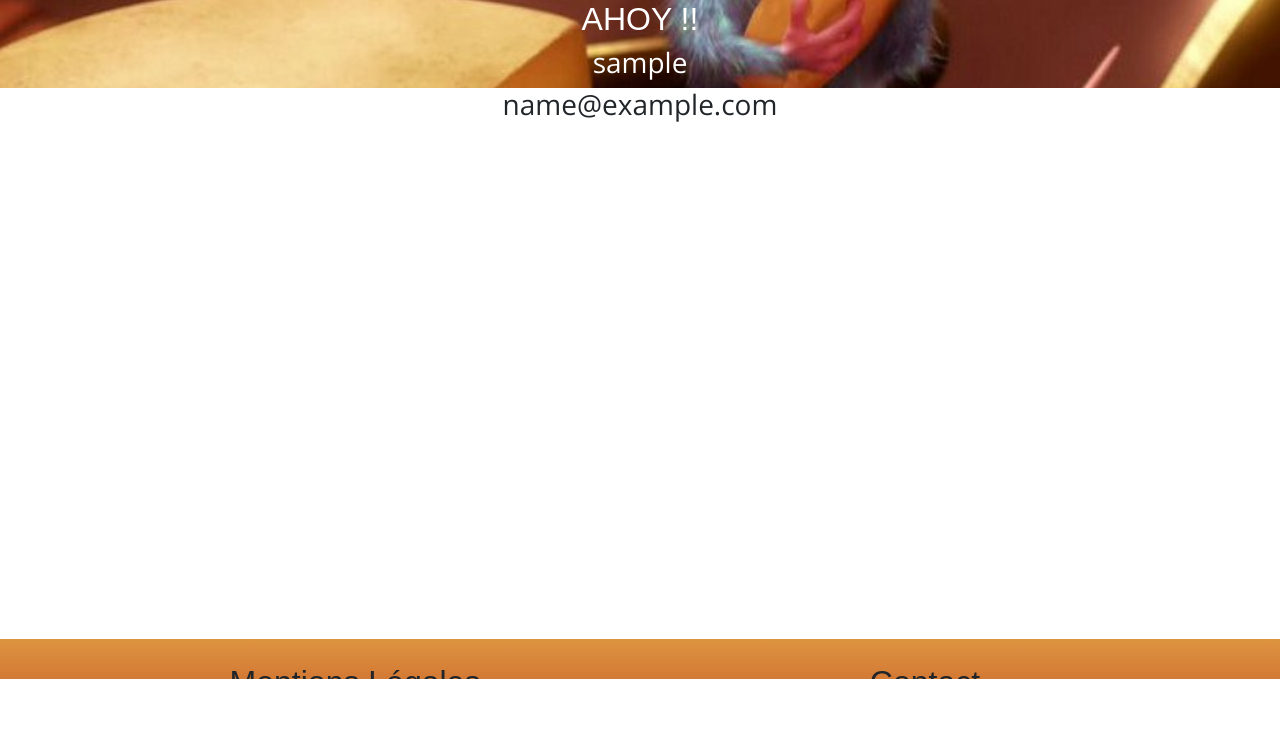
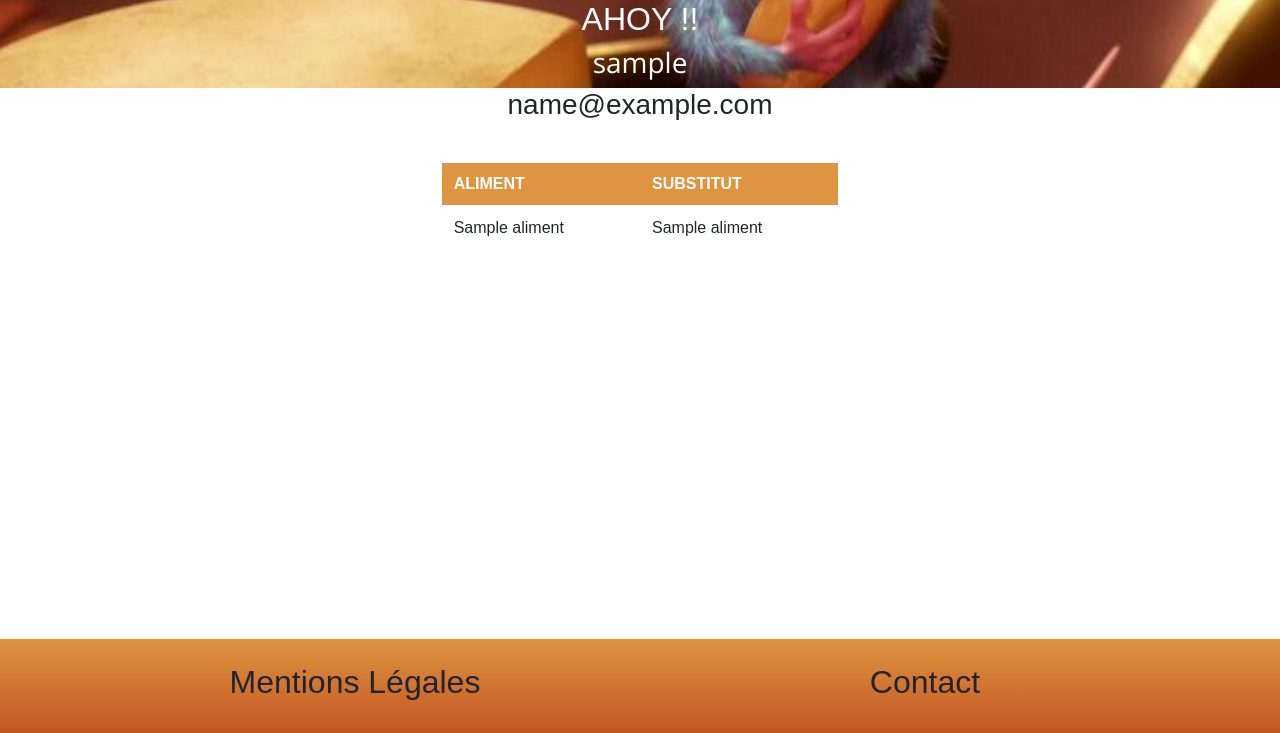
Before and after one commit to StephenAOGOLO/P8_Creez_une_plateforme_pour_amateurs_de_Nutella, a Django app: page /substitute/account/ in a window 1280 px wide. Shown: the part 121-854 px from the top of the page. Before the commit the page ends 800 px from the top, so only its background shows below. Run offline with Django 3.2, Linux system fonts and the light colour scheme; a user stored in the database is signed in; tables that the repository leaves empty hold one stand-in row (values such as "Sample post"); some web fonts are replaced.

Commit message:
24th commit - AlimentPage branch
- preparing the substitute process DONE

- preparing Historic Data done

```diff
--- a/Pure_Beurre/substitute/models.py
+++ b/Pure_Beurre/substitute/models.py
@@ -51,4 +51,4 @@ class Historic(models.Model):
     substitute = models.ForeignKey(Aliment,related_name="substitute", null=True, on_delete=models.CASCADE)
 
     def __str__(self):
-        return self.name
+        return str(self.id)
--- a/Pure_Beurre/substitute/operations.py
+++ b/Pure_Beurre/substitute/operations.py
@@ -11,8 +11,9 @@ import logging as lg
 import json
 import requests
 from django.http import JsonResponse, HttpRequest, HttpResponse
-#from substitute.models import Category, Aliment
-from .models import Category, Aliment
+#from substitute.models import *
+from .models import *
+from .Values import HistoricValue
 lg.basicConfig(level=lg.INFO)
 
 
@@ -180,7 +181,32 @@ class DataSearch:
         big_data = {}
         big_data = self.direct_aliment
         big_data.update(self.indirect_aliment)
+        big_data = sort_big_data(big_data)
         return big_data
+
+
+class DataSave:
+    def __init__(self, aliment, substitute, customer):
+        self.aliment = aliment
+        self.substitute = substitute
+        self.customer = customer
+
+    def store_data(self):
+        the_historic = HistoricValue(self.aliment, self.substitute, self.customer)
+        the_historic.store_items()
+
+def get_historic(customer):
+    the_historic = Historic.objects.filter(user_id=customer.id)
+    return the_historic
+
+
+
+def sort_big_data(big_data):
+    new_data = sorted(big_data.items(), key=lambda t: t[1].nutriscore)
+    big_data = {}
+    for e in new_data:
+        big_data[e[0]] = e[1]
+    return big_data
 
 
 class DataAliment:
@@ -192,6 +218,33 @@ class DataAliment:
         aliment = Aliment.objects.get(id=self.aliment_id)
         print(aliment)
         return aliment
+
+    def get_substitute(self):
+        aliment = self.aliment
+        substitute = ""
+        categories_id = aliment.tag.all()
+        for e in categories_id:
+            print(e.id)
+            print(e.name)
+            print(e.id_name)
+            same_aliments = Aliment.objects.filter(tag=e.id)
+            print(same_aliments)
+            print("\n")
+        print("Le nutriscore de l'aliment initial est : {}\n".format(aliment.nutriscore))
+        for i, a in enumerate(same_aliments):
+            print("\nLe nutriscore du substitut potentiel {} est : {}\n".format(i, a.nutriscore))
+        for a in same_aliments:
+            if a.id == aliment.id:
+                substitute = ""
+            elif a.nutriscore <= aliment.nutriscore:
+                substitute = a
+        if substitute == "":
+            print("nous n'avons pas trouvé de substitut")
+        else:
+            print("l'aliment initial était {} avec un nutriscore de {}\nLe substitut est {} avec un nutriscore de {}\n".format(aliment,aliment.nutriscore, substitute, substitute.nutriscore))
+        #substitute = ""
+        #substitute = ""
+        return substitute
 
 def formatting_data(data):
     print("\nMise en forme des données collectées..\n")
@@ -318,9 +371,9 @@ if __name__ == "__main__":
 
 
     ##### TEST on Data class #####
-    session = Data()
-    result = session.big_data
-    print("\nfin d'operation\n")
+    #session = Data()
+    #result = session.big_data
+    #print("\nfin d'operation\n")
     ##print("\n")
     ###############################
 
@@ -334,8 +387,8 @@ if __name__ == "__main__":
     ##### TEST on DataSearch class #####
     #from Pure_Beurre.substitute.models import Aliment
     #import Pure_Beurre.substitute.models
-    #session = DataSearch("biscuit")
-    #result = session.big_data
-    #print("\nfin d'operation\n")
+    session = DataSearch("biscuit")
+    result = session.big_data
+    print("\nfin d'operation\n")
     ##print("\n")
     ###############################
--- a/Pure_Beurre/substitute/static/substitute/css/custom.css
+++ b/Pure_Beurre/substitute/static/substitute/css/custom.css
@@ -19,7 +19,22 @@
     font-size: 3rem;
 }
 
+.font-4
+{
+    font-size: 4rem;
+}
 /* Bootstrap */
+.table .thead-butter th {
+  color: #fff;
+  background-color: #DE9440;
+  border-color: white;
+}
+.table .tbody-butter td
+{
+    border-color: #DE9440;
+}
+
+
 .border
 {
   border: 1px solid #C45525 !important;
@@ -91,16 +106,19 @@ body
 #search-area
 {
     color : #DE9440;
+    height: 100%;
 }
 #story-area
 {
     background-color : white;
     color : #C45525;
+    height: 80%;
 }
 #contactus-area
 {
     background-color : white;
     color : #C45525;
+    height: 30%;
 }
 #account-area
 {
@@ -393,3 +411,13 @@ body
   padding: 5%;
   text-align: center;
 }
+
+.historic-table
+{
+    border-collapse: collapse;
+    min-width: 400px;
+    width: auto;
+    box-shadow: 0 5px 50px #345A61;
+    margin: 100px auto;
+    border: 2px solid #345A61;
+}
--- a/Pure_Beurre/substitute/templates/substitute/account.html
+++ b/Pure_Beurre/substitute/templates/substitute/account.html
@@ -11,13 +11,53 @@
 </style>
 <div class="container-fluid" id="account-area">
     <div class="col-12 d-flex justify-content-center"><h2>{{ salutation }}</h2></div>
-    <div class="col-12 d-flex justify-content-center" id="account-username"><h3>{{ request.user }}</h3></div>
+    <div class="col-12 d-flex justify-content-center" id="account-username"><h3>{{ request.user.username }}</h3></div>
+</div>
+<div class="container-fluid">
+    <div class="row" style="align-items:center">
+        <div class="col-12 h3 d-flex justify-content-center">{{ request.user.email }}</div>
     </div>
 </div>
 <div class="container-fluid">
-        <div class="col-12 h2 d-flex justify-content-center" id="account-usermail">
-            <h3>{{ request.user.email }}</h3>
+    <div class="row ">
+        <div class="col-12 ">
+            <div class="col-12 h3 d-flex justify-content-center"></div>
+            <div class="col-12 h3 d-flex justify-content-center"></div>
+            <div class="col-12 h3 d-flex justify-content-center"></div>
+            <div class="col-12 h3 d-flex justify-content-center"></div>
         </div>
+
+
+        <div class="col-4 h3 d-flex justify-content-center"></div>
+        <div class="col-4 h3 d-flex justify-content-center">
+
+            <table class="table">
+
+                <thead class="thead-butter">
+
+                <tr>
+                    <th>  {{ titre_aliment }} </th>
+                    <th>  {{ titre_substitut }} </th>
+                </tr>
+                </thead>
+
+                <tbody class="tbody-butter">
+                {% for e in history %}
+                <tr>
+                    <td> {{ e.aliment.name }}</td>
+                    <td>{{ e.substitute.name }}</td>
+                </tr>
+                {% endfor %}
+                </tbody>
+
+
+            </table>
+
+
+        </div>
+        <div class="col-4 h3 d-flex justify-content-center"></div>
+        </div>
+
     </div>
 </div>
 {% endblock %}
--- a/Pure_Beurre/substitute/templates/substitute/home.html
+++ b/Pure_Beurre/substitute/templates/substitute/home.html
@@ -6,15 +6,17 @@
     {
         background: linear-gradient(rgba(0, 0, 0, 0.5), rgba(0, 0, 0, 0.5)), url('{% static "substitute/jpg/remy-2.jpg" %}');
         background-size: cover;
+        /*background-size: contain;*/
+        background-repeat: no-repeat;
         background-position: center;
     }
 </style>
 <div class="container-fluid border" id="search-area">
     <div class="row">
         <div class="col-12"> <br/></div>
-        <div class="col-12 h1 d-flex justify-content-center">Du gras, oui, mais de qualité !</div>
+        <div class="col-12 h1 d-flex justify-content-center font-weight-bold font-4">Du gras, oui, mais de qualité !</div>
         <div class="col-12"> <br/></div>
-        <div class="col-12 h2 d-flex justify-content-center"><p>{{ goal }}</p></div>
+        <div class="col-12 h2 d-flex justify-content-center font-weight-bold"><p>{{ goal }}</p></div>
         <div class="col-12 d-flex justify-content-center">
             <form method="POST" class="form-inline my-2 my-lg-0">
                 {% csrf_token %}
--- a/Pure_Beurre/substitute/urls.py
+++ b/Pure_Beurre/substitute/urls.py
@@ -9,6 +9,7 @@ urlpatterns = [
     path('home/', views.homepage, name='home'),
     path('results/', views.results, name='results'),
     path('aliment/<str:pk>/', views.aliment, name='aliment'),
+    path('save/P=<str:p_id>&S=<str:s_id>&U=<str:u_id>/', views.save, name='save'),
     path('account/', views.account, name='account'),
     path('register/', views.register, name='register'),
     path('login/', views.login, name='login'),
--- a/Pure_Beurre/substitute/views.py
+++ b/Pure_Beurre/substitute/views.py
@@ -9,7 +9,8 @@ from django.contrib import messages
 # Create your views here.
 from .forms import CreateUserForm
 
-from .operations import Data, DataEngine, DataSearch, DataAliment
+#from .operations import Data, DataEngine, DataSearch, DataAliment
+from .operations import *
 
 #from .Values import AlimentValue, CategoryValue
 
@@ -78,18 +79,32 @@ def homepage(request):
         raw_data = request.POST.get("raw_data")
         #session = Data(raw_data)
         #store_data(session.big_data)
-
         #result_engine = DataEngine(raw_data)
-
         result_engine = DataSearch(raw_data)
-
         data = result_engine.big_data
-        print(data)
-        #data = session.big_data
-        context["product"] = raw_data
+        #context["product"] = raw_data
+        found_aliment = next(reversed(data.items()))[1]
+        context["product"] = found_aliment
         context["results"] = data
         return render(request, "substitute/results.html", context)
     return render(request, "substitute/home.html", context)
+
+
+def save(request, p_id, s_id, u_id):
+    context = {}
+    p = Aliment.objects.get(id=p_id)
+    s = Aliment.objects.get(id=s_id)
+    u = User.objects.get(id=u_id)
+    c = Customer.objects.get(user_id=u_id)
+    record = DataSave(p, s, c)
+    record.store_data()
+    context["title"] = ["Aliment initial", "Aliment de substitution"]
+    context["p"] = p
+    context["s"] = s
+    context["u"] = u
+    return render(request, "substitute/save.html", context)
+
+
 
 
 #def store_aliment(data):
@@ -137,15 +152,23 @@ def aliment(request, pk):
     aliment = session.aliment
     context = {"aliment": aliment}
     if request.method == "POST":
-        store_it = request.POST.get("store_it")
-        print(store_it)
-        for e in store_it:
-            print(e)
+        pass
+        #store_it = request.POST.get(aliment)
+        #for e in store_it:
+        #    print(e)
+
+
+    #print(session.get_substitute())
     return render(request, "substitute/aliment.html", context)
 
 
 def account(request):
     context = {}
+    c = Customer.objects.get(user_id=request.user.id)
+    the_historic = get_historic(c)
+    context["history"] = the_historic
+    context["titre_aliment"] = "ALIMENT"
+    context["titre_substitut"] = "SUBSTITUT"
     context["salutation"] = "AHOY !!"
     context["mail"] = "utilisateur@purebeurre.com"
     return render(request, "substitute/account.html", context)
```
Also changed, not shown: Pure_Beurre/substitute/Values.py (+17 -1 lines), Pure_Beurre/substitute/templates/substitute/aliment.html (+19 -15 lines), Pure_Beurre/substitute/templates/substitute/results.html (+22 -14 lines), Pure_Beurre/substitute/templates/substitute/save.html (added, +52 -0 lines), Pure_Beurre/substitute/static/substitute/png/a_nutriscore_good.png (added), Pure_Beurre/substitute/static/substitute/png/b_nutriscore_good.png (added), Pure_Beurre/substitute/static/substitute/png/c_nutriscore_good.png (added), Pure_Beurre/substitute/static/substitute/png/d_nutriscore_good.png (added), Pure_Beurre/substitute/static/substitute/png/e_nutriscore_good.png (added), Pure_Beurre/substitute/static/substitute/png/historic_background_big.png (added).
